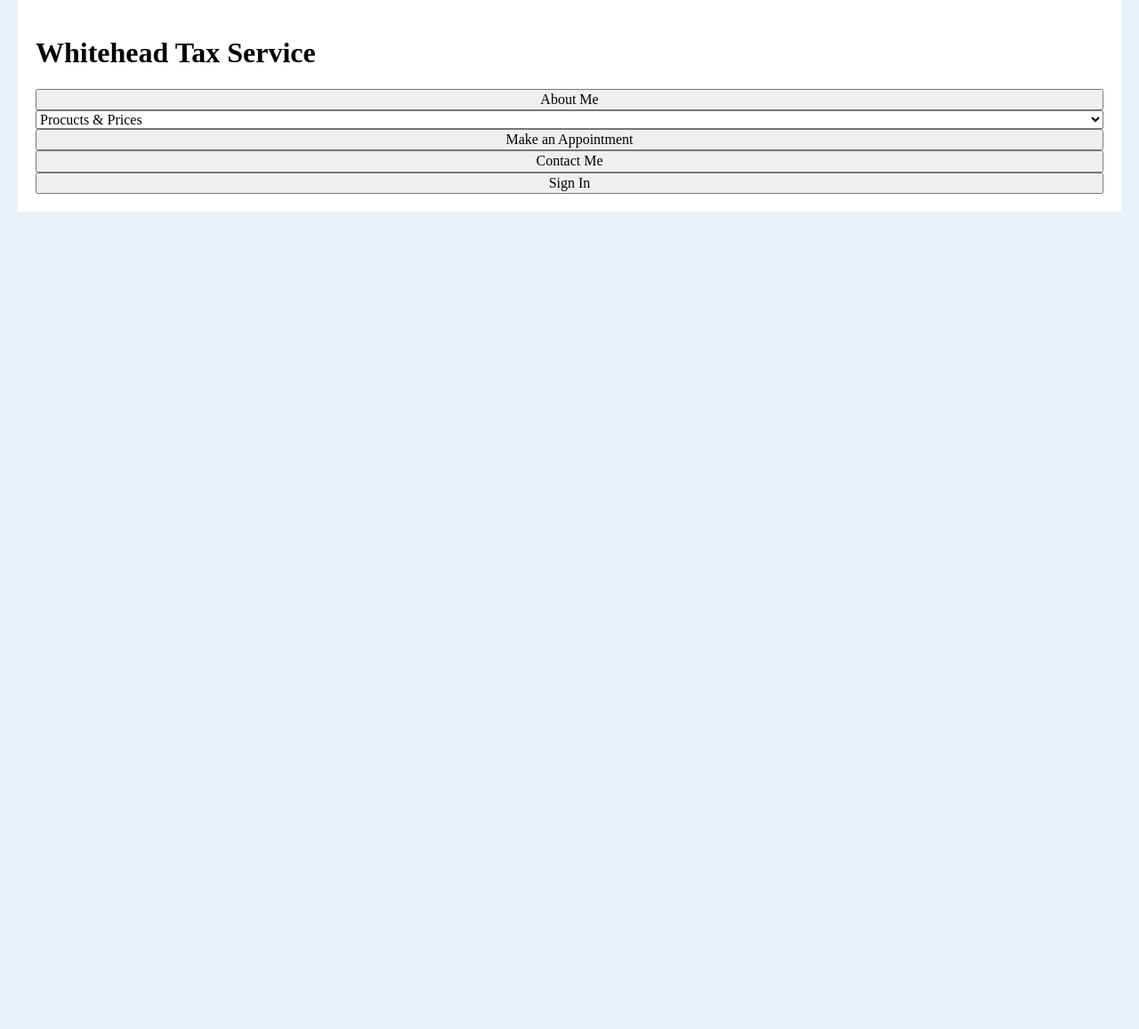
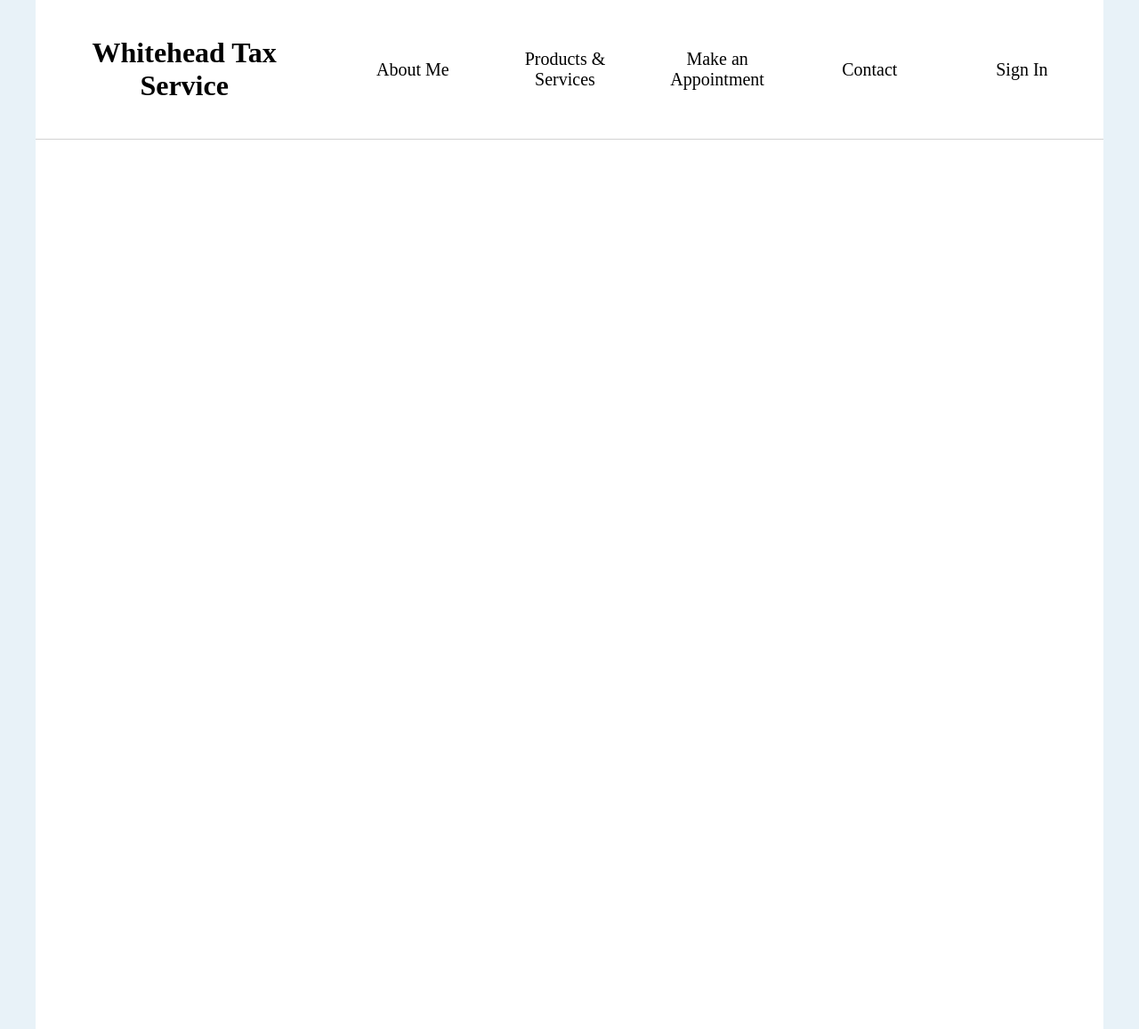
Before and after one commit to WhiteheadAaron/whitehead-tax-service, a PHP site: page / in a window 1280 px wide. Shown: the whole page at 89% size. Before the commit the page ends 238 px from the top, so only its background shows below. Run offline with PHP 8.4, Linux system fonts and the light colour scheme; some libraries are stand-ins or nearby versions.

Commit message:
finished the nav bar

```diff
--- a/Public/Styles/index.css
+++ b/Public/Styles/index.css
@@ -9,7 +9,7 @@ body {
 }
 
 .content {
-    max-width: 1400px;
+    max-width: 1200px;
     margin-left: auto;
     margin-right: auto;
 }
@@ -21,19 +21,45 @@ body {
 #nav-bar {
     width: 100%;
     background-color: white;
+    border-bottom: solid lightgray 1px;
     padding: 20px;
 }
 
 .nav {
     display: grid;
-    width: 100%;
-    height: 100%;
+    grid-template-columns: repeat(7, 1fr);
+    grid-auto-rows: auto;
+    grid-gap: 3em;
+    align-items: center;
+    text-align: center;
+    padding-right: 10px;
+}
+
+.nav h1 {
+    grid-column: 1 / 3;
 }
 
 h1 {
     display: inline-block;
 }
 
-button {
+.nav-button {
+    border: none;
+    background-color: white;
+    font-size: 20px;
+    cursor: pointer;
+    transition: all .5s;
+    height: 50%;
+}
 
+.nav-button:hover {
+    background-color: rgb(232, 242, 248);
+    border: 1px solid lightgray;
+    transform: scale(1.2);
 }
+
+.stuff {
+    width: 100%;
+    background-color: white;
+    height: 1000px;
+}
--- a/Public/index.html
+++ b/Public/index.html
@@ -13,18 +13,17 @@
         <nav id="nav-bar">
             <div class="nav">
                 <h1 class="header">Whitehead Tax Service</h1>
-                <button id="about">About Me</button>
-                <select id="products">
-                    <option value="" disabled selected>Procucts & Prices</option>
-                    <option value="1">Self-Employment Taxes</option>
-                    <option value="2">Small Business Taxes</option>
-                    <option value="3">File an IRS Extension</option>
-                </select>
-                <button id="appointment">Make an Appointment</button>
-                <button id="contact">Contact Me</button>
-                <button id="sign-in">Sign In</button>
+                <button id="about" class="nav-button">About Me</button>
+                <button id="products" class="nav-button">Products & Services</button>
+                <button id="appointment" class="nav-button">Make an Appointment</button>
+                <button id="contact" class="nav-button">Contact</button>
+                <button id="sign-in" class="nav-button">Sign In</button>
             </div>
         </nav>
+
+        <div class="stuff">
+
+        </div>
     </main>
 </body>
 </html>
```
